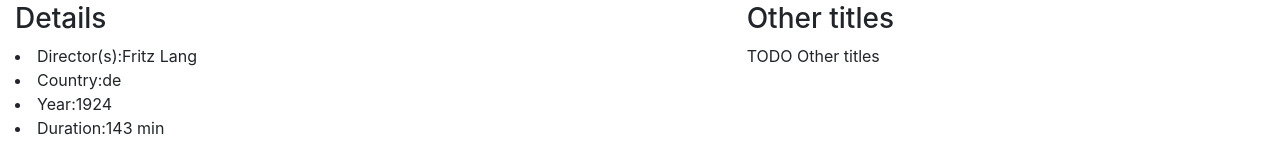
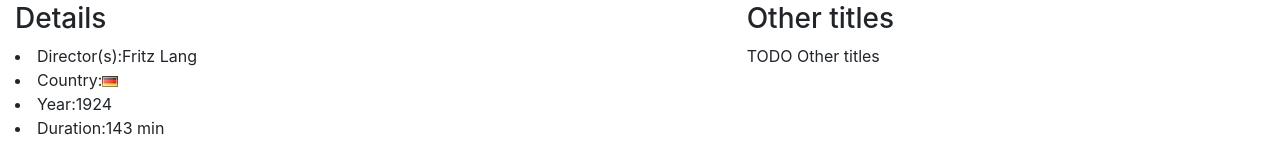
Before and after one commit to cicithesquirrel/web-moviz-angular, an Angular app: page /movie/15 in a window 1280 px wide. Shown: the part 140-300 px from the top of the page. Built offline with nearby package versions, Linux system fonts and the light colour scheme.

Commit message:
Display country as flag icon

```diff
--- a/src/app/movie-detail/main/main.component.html
+++ b/src/app/movie-detail/main/main.component.html
@@ -14,7 +14,7 @@
     <section class="col-xs-12 col-sm-7">
       <h3>Details</h3>
       <app-movie-prop label="Director(s)" value="{{movie.director}}"></app-movie-prop>
-      <app-movie-prop label="Country" value="{{movie.country}}"></app-movie-prop>
+      <app-movie-prop label="Country" value="{{getCountryImageUrl()}}" kind="{{PropertyKind['Image']}}"></app-movie-prop>
       <app-movie-prop label="Year" value="{{movie.year}}"></app-movie-prop>
       <app-movie-prop label="Duration" value="{{movie.duration + ' min'}}"></app-movie-prop>
     </section>
--- a/src/app/movie-detail/main/main.component.ts
+++ b/src/app/movie-detail/main/main.component.ts
@@ -4,6 +4,7 @@
 
 import { Movie } from '../../model/movie';
 import { DatastoreService } from '../../datastore.service';
+import { Kind } from '../movie-prop/movie-prop-kind';
 
 @Component({
   selector: 'app-main',
@@ -14,6 +15,8 @@
 export class MainComponent implements OnInit {
 
   @Input() movie: Movie;
+
+  PropertyKind = Kind;
 
   constructor(
     private route: ActivatedRoute,
@@ -31,4 +34,7 @@
       .subscribe(m => this.movie = m);
   }
 
+  getCountryImageUrl() :string{
+    return '/assets/flags/' + this.movie.country + '.png';
+  }
 }
--- /dev/null
+++ b/src/app/movie-detail/movie-prop/movie-prop-kind.ts
@@ -0,0 +1,4 @@
+export enum Kind {
+    Text,
+    Image
+}
--- a/src/app/movie-detail/movie-prop/movie-prop.component.html
+++ b/src/app/movie-detail/movie-prop/movie-prop.component.html
@@ -1,4 +1,9 @@
 <li *ngIf="value">
   <span>{{label}}:</span>
-  <span>{{value}}</span>
+  <span [ngSwitch]="kind">
+    <span *ngSwitchCase="Kind['Image']">
+      <img src="{{value}}" />
+    </span>
+    <span *ngSwitchDefault>{{value}}</span>
+  </span>
 </li>
--- a/src/app/movie-detail/movie-prop/movie-prop.component.ts
+++ b/src/app/movie-detail/movie-prop/movie-prop.component.ts
@@ -1,4 +1,5 @@
 import { Component, OnInit, Input } from '@angular/core';
+import { Kind } from './movie-prop-kind';
 
 @Component({
   selector: 'app-movie-prop',
@@ -9,6 +10,9 @@
 
   @Input() label: string;
   @Input() value: string;
+  @Input() kind: Kind = Kind.Text;
+
+  Kind = Kind;
 
   constructor() { }
 
```
